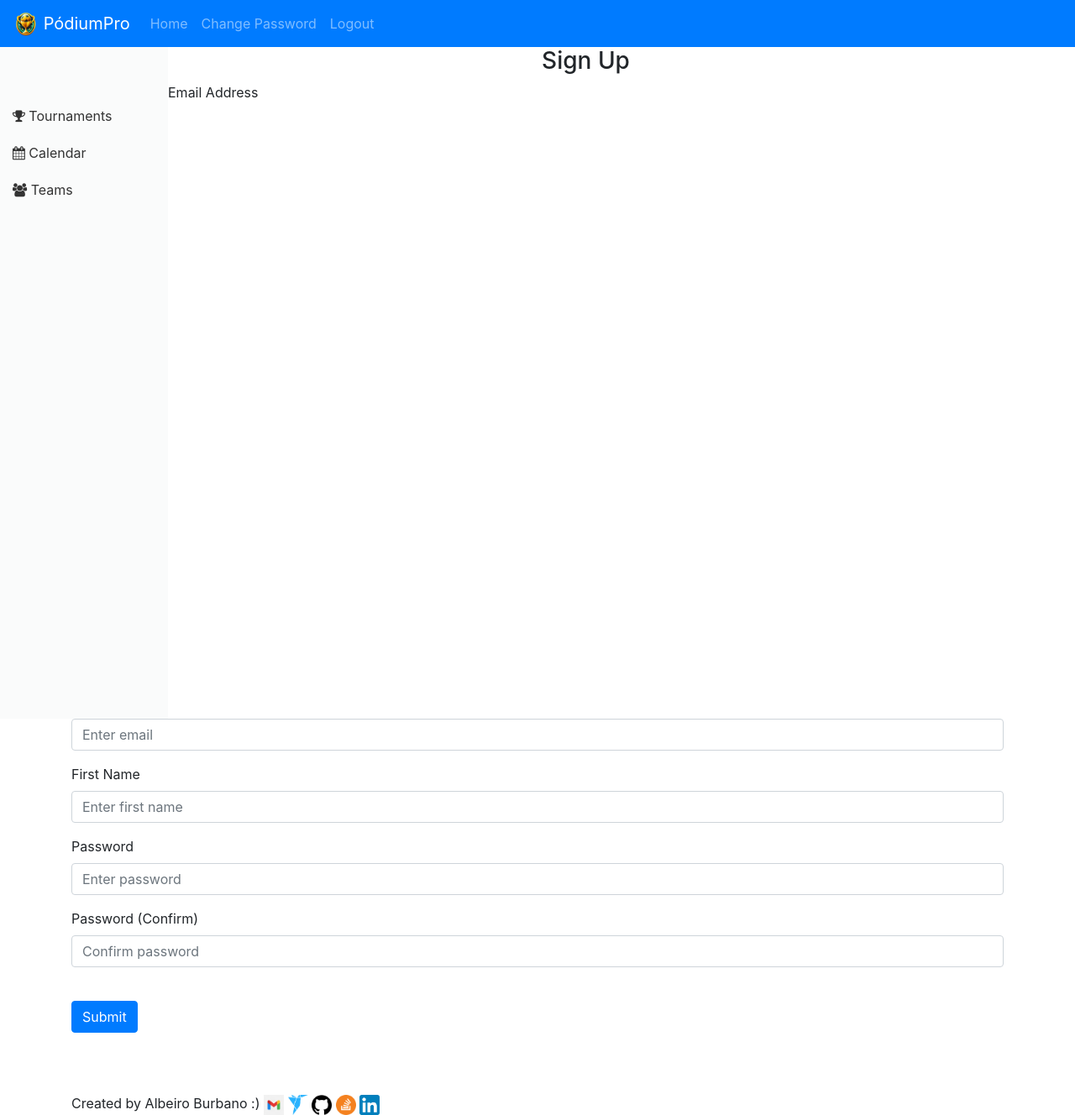
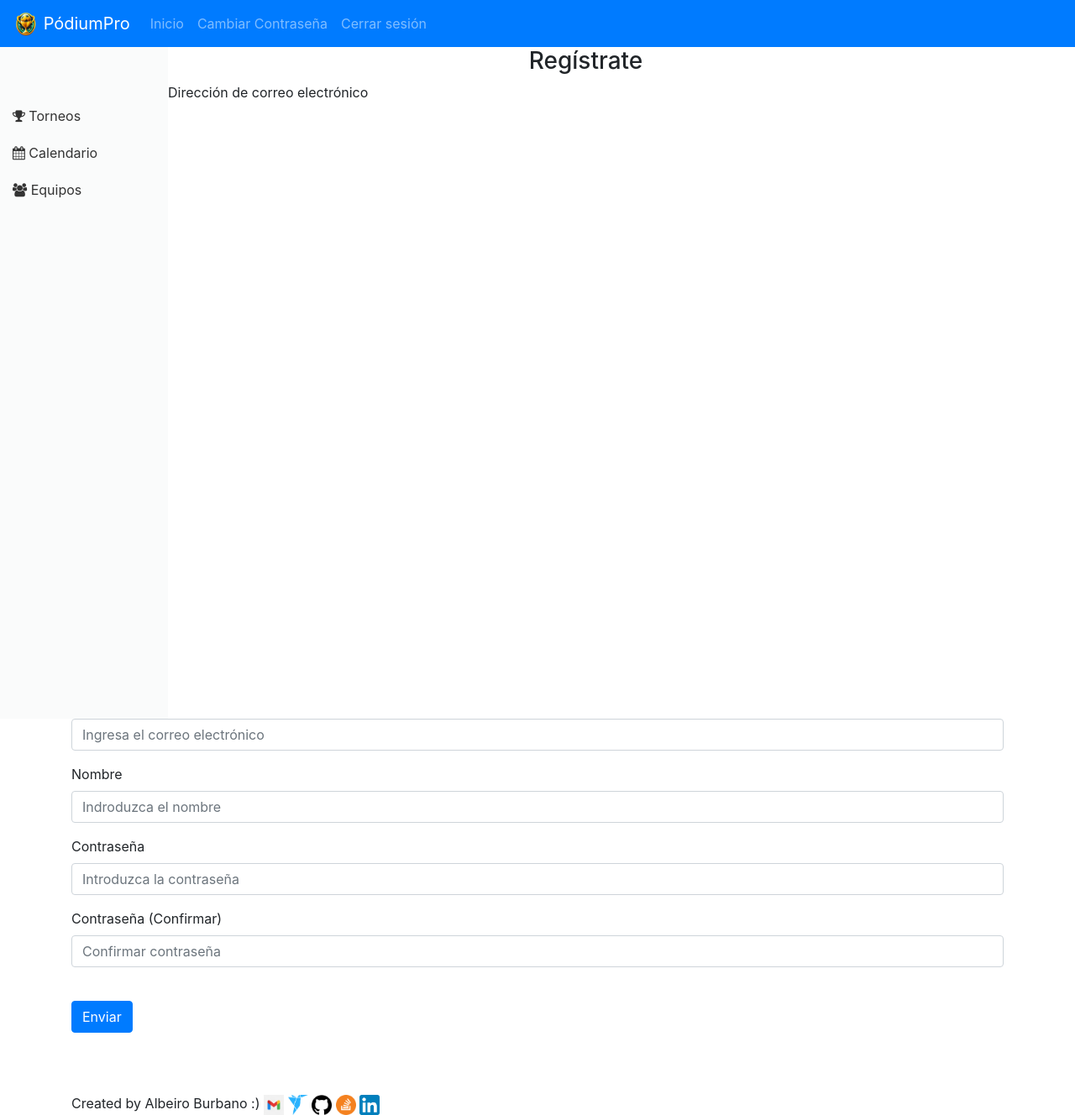
Before and after one commit to AlbeiroBurbanoTobar/ppi_dai_BURBANOaj, a Flask app: page /sign-up in a window 1280 px wide. Shown: the whole page at 84% size. Run offline with Flask 3, Linux system fonts and the light colour scheme; a user stored in the database is signed in; some libraries are stand-ins or nearby versions.

Commit message:
Se ajusta la pagina en un solo idioma

```diff
--- a/website/auth.py
+++ b/website/auth.py
@@ -25,13 +25,13 @@ def login():
         user = User.query.filter_by(email=email).first()
         if user:
             if check_password_hash(user.password, password):
-                flash('Logged in successfully!', category='success')
+                flash('¡El inicio de sesión fue un éxito!', category='success')
                 login_user(user, remember=True)
                 return redirect(url_for('views.home'))
             else:
-                flash('Incorrect password, try again.', category='error')
+                flash('Contraseña incorrecta, inténtalo de nuevo.', category='error')
         else:
-            flash('Email does not exist.', category='error')
+            flash('El correo electrónico no existe.', category='error')
     return render_template("login.html", user=current_user)
 
 @auth.route('/logout')
@@ -66,21 +66,21 @@ def sign_up():
         user = User.query.filter_by(email=email).first()
 
         if user:
-            flash('Email already exists.', category='error')
+            flash('Email ya existe.', category='error')
         elif len(email) < 4:
-            flash('Email must be greater than 3 characters.', category='error')
+            flash('El correo electrónico debe tener más de 3 caracteres.', category='error')
         elif len(first_name) < 2:
-            flash('First name must be greater than 1 character.', category='error')
+            flash('El nombre debe tener más de 1 carácter.', category='error')
         elif password1 != password2:
             flash('Passwords don\'t match.', category='error')
         elif len(password1) < 7:
-            flash('Password must be at least 7 characters.', category='error')
+            flash('La contraseña debe tener al menos 7 caracteres.', category='error')
         else:
             new_user = User(email=email, first_name=first_name, password=generate_password_hash(password1))
             db.session.add(new_user)
             db.session.commit()
             login_user(new_user, remember=True)
-            flash('Account created!', category='success')
+            flash('¡Cuenta creada!', category='success')
             return redirect(url_for('views.home'))
     return render_template("sign_up.html", user=current_user)
 
@@ -94,15 +94,15 @@ def change_password():
 
         user = current_user
         if not check_password_hash(user.password, current_password):
-            flash('Current password is incorrect.', category='error')
+            flash('La contraseña actual es incorrecta.', category='error')
         elif new_password != confirm_password:
-            flash('Passwords do not match.', category='error')
+            flash('Las contraseñas no coinciden', category='error')
         elif len(new_password) < 7:
-            flash('Password must be at least 7 characters.', category='error')
+            flash('La contraseña debe tener al menos 7 caracteres.', category='error')
         else:
             user.password = generate_password_hash(new_password)
             db.session.commit()
-            flash('Your password has been updated!', category='success')
+            flash('¡Tu contraseña ha sido actualizada!', category='success')
             return redirect(url_for('views.home'))
 
     return render_template("change_password.html", user=current_user)
--- a/website/templates/base.html
+++ b/website/templates/base.html
@@ -35,13 +35,13 @@
       <div class="collapse navbar-collapse" id="navbar">
         <div class="navbar-nav">
           {% if user.is_authenticated %}
-          <a class="nav-item nav-link" id="home" href="/">Home</a>
-           <a class="nav-item nav-link" id="changePassword" href="/change-password">Change Password</a>
-          <a class="nav-item nav-link" id="logout" href="/logout">Logout</a>
+          <a class="nav-item nav-link" id="home" href="/">Inicio</a>
+           <a class="nav-item nav-link" id="changePassword" href="/change-password">Cambiar Contraseña</a>
+          <a class="nav-item nav-link" id="logout" href="/logout">Cerrar sesión</a>
         </div>
           {% else %}
-          <a class="nav-item nav-link" id="login" href="/login">Login</a>
-          <a class="nav-item nav-link" id="signUp" href="{{ url_for('auth.privacy_policy') }}">Sign Up</a>
+          <a class="nav-item nav-link" id="login" href="/login">Iniciar sesión</a>
+          <a class="nav-item nav-link" id="signUp" href="{{ url_for('auth.privacy_policy') }}">Regístrate</a>
 
           {% endif %}
         </div>
@@ -52,13 +52,13 @@
     <div class="sidebar-container">
         <div class="sidebar">
           <a href="{{ url_for('views.tournaments') }}">
-            <i class="fa fa-trophy" aria-hidden="true"></i> Tournaments
+            <i class="fa fa-trophy" aria-hidden="true"></i> Torneos
         </a>
         <a href="{{ url_for('views.calendar') }}">
-            <i class="fa fa-calendar" aria-hidden="true"></i> Calendar
+            <i class="fa fa-calendar" aria-hidden="true"></i> Calendario
         </a>
         <a href="{{ url_for('views.teams') }}">
-            <i class="fa fa-users" aria-hidden="true"></i> Teams
+            <i class="fa fa-users" aria-hidden="true"></i> Equipos
         </a>
         </div>
     </div>
--- a/website/templates/calendar.html
+++ b/website/templates/calendar.html
@@ -2,7 +2,7 @@
 
 {% block content %}
 <div class="page-content">
-    <h1>Calendar</h1>
-    <p>Welcome to the Calendar page. Check out the upcoming events and matches.</p>
+    <h1>Calendario</h1>
+    <p>Bienvenido a la página del Calendario. Programa partidos y asigna árbitros.</p>
 </div>
 {% endblock %}
--- a/website/templates/privacy_policy.html
+++ b/website/templates/privacy_policy.html
@@ -182,9 +182,9 @@
     <p _msttexthash="6786520" _msthash="111">Visitando esta página de linkedIn: <a href="http://www.linkedin.com/in/albeiro-jose-burbano-tobar-759ba4297" rel="external nofollow noopener" target="_blank" _istranslated="1">http://www.linkedin.com/in/albeiro-jose-burbano-tobar-759ba4297</a></p>
     </ul>
     <form method="POST">
-        <input type="checkbox" name="agree" required> I have read and accept the privacy policy.<br>
-        <button type="submit" name="accept">Accept</button>
-        <button type="submit" name="decline">Decline</button>
+        <input type="checkbox" name="agree" required> He leído la Política de tratamientos de datos personales y de privacidad..<br>
+        <button type="submit" name="accept">Aceptar</button>
+        <button type="submit" name="decline">Declinar</button>
     </form>
 </div>
 {% endblock %}
--- a/website/templates/sign_up.html
+++ b/website/templates/sign_up.html
@@ -1,49 +1,49 @@
 {% extends "base.html" %} {% block title %}Sign Up{% endblock %} {% block
 content %}
 <form method="POST">
-  <h3 align="center">Sign Up</h3>
+  <h3 align="center">Regístrate</h3>
   <div class="form-group">
-    <label for="email">Email Address</label>
+    <label for="email">Dirección de correo electrónico</label>
     <input
       type="email"
       class="form-control"
       id="email"
       name="email"
-      placeholder="Enter email"
+      placeholder="Ingresa el correo electrónico"
     />
   </div>
   <div class="form-group">
-    <label for="firstName">First Name</label>
+    <label for="firstName">Nombre</label>
     <input
       type="text"
       class="form-control"
       id="firstName"
       name="firstName"
-      placeholder="Enter first name"
+      placeholder="Indroduzca el nombre"
     />
   </div>
   <div class="form-group">
-    <label for="password1">Password</label>
+    <label for="password1">Contraseña</label>
     <input
       type="password"
       class="form-control"
       id="password1"
       name="password1"
-      placeholder="Enter password"
+      placeholder="Introduzca la contraseña"
     />
   </div>
   <div class="form-group">
-    <label for="password2">Password (Confirm)</label>
+    <label for="password2">Contraseña (Confirmar)</label>
     <input
       type="password"
       class="form-control"
       id="password2"
       name="password2"
-      placeholder="Confirm password"
+      placeholder="Confirmar contraseña"
     />
   </div>
   <br />
-  <button type="submit" class="btn btn-primary">Submit</button>
+  <button type="submit" class="btn btn-primary">Enviar</button>
 </form>
 
 <br>
--- a/website/templates/teams.html
+++ b/website/templates/teams.html
@@ -2,7 +2,7 @@
 
 {% block content %}
 <div class="page-content">
-    <h1>Teams</h1>
-    <p>Welcome to the Teams page. Here you can create new teams or manage existing ones.</p>
+    <h1>Equipos</h1>
+    <p>Le damos la bienvenida a la página de Teams. Aquí puedes crear nuevos equipos o gestionar los existentes.</p>
 </div>
 {% endblock %}
--- a/website/views.py
+++ b/website/views.py
@@ -1,3 +1,4 @@
+
 from flask import Blueprint, render_template, request, flash, jsonify, redirect, url_for
 from flask_login import login_required, current_user
 from .models import Note, Torneo, User
```
Also changed, not shown: website/templates/change_password.html (+8 -8 lines), website/templates/guest.html (+20 -4 lines), website/templates/home.html (+13 -17 lines), website/templates/login.html (+6 -6 lines), instance/database.db, website/templates/tournaments.html (line endings or trailing spaces).
